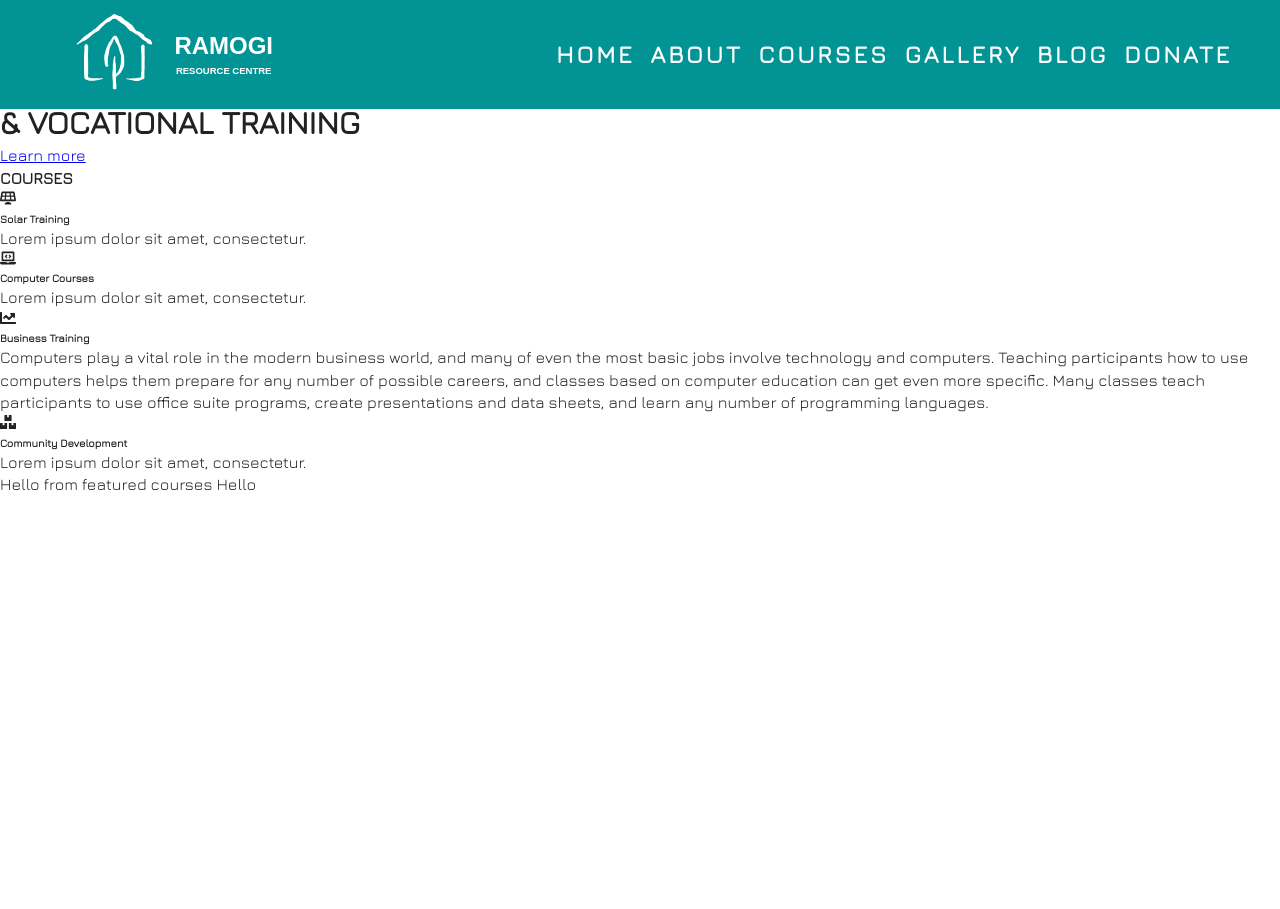
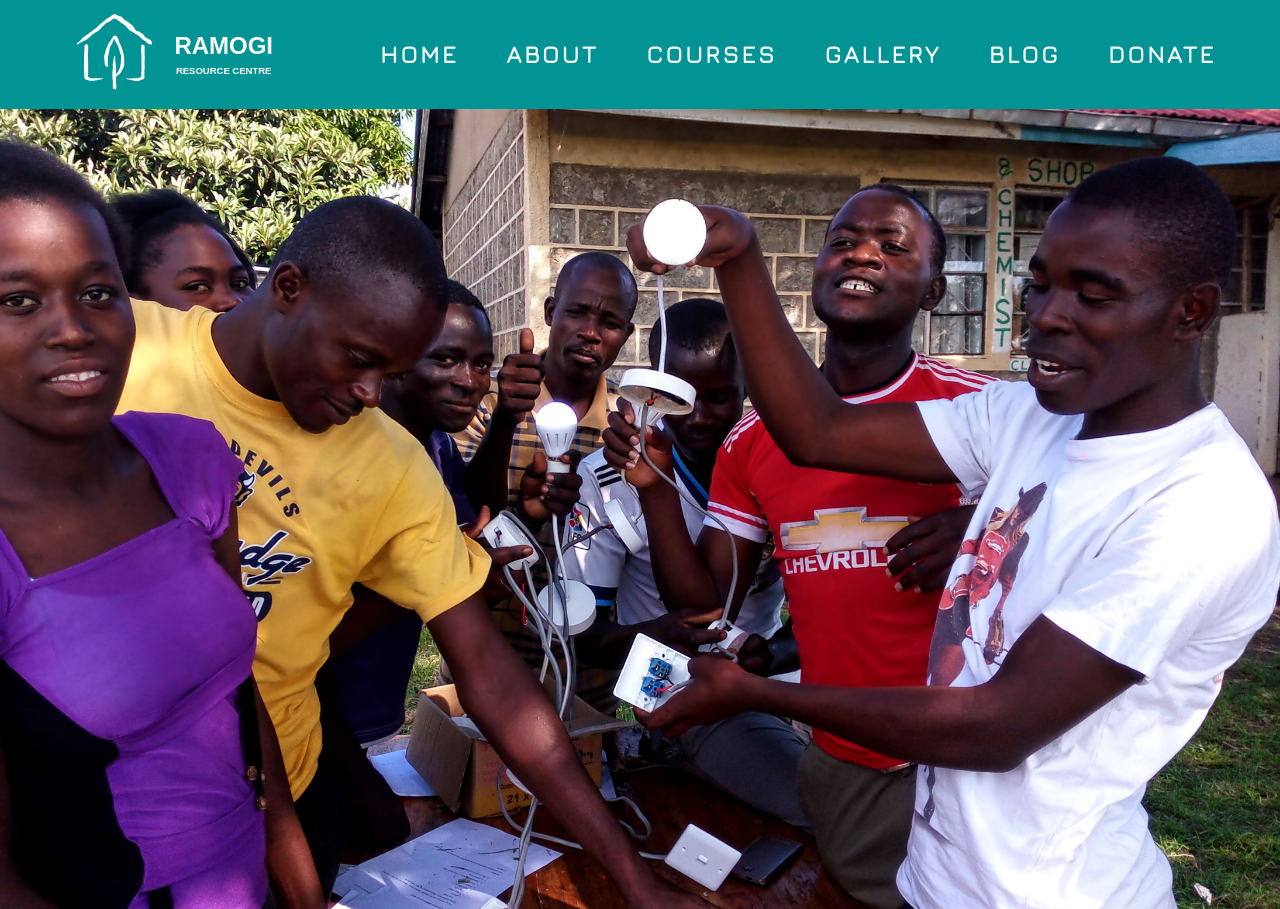
Before and after one commit to Ramogi/rrc, a React (Create React App) app: page / in a window 1280 px wide. Before the commit the page ends 800 px from the top, so only its background shows below. Built offline with nearby package versions, Linux system fonts and the light colour scheme.

Commit message:
fixes css on hero image

```diff
--- a/src/css/App.css
+++ b/src/css/App.css
@@ -20,7 +20,6 @@
 /* globals */
 
 body {
-  padding-top: 10px;
   color: var(--mainBlack);
   background: var(--mainWhite);
   font-family: 'Jura', sans-serif;
@@ -31,13 +30,13 @@ body {
 
 /* Navbar */
 .navbar-container {
-  position: fixed;
+  position: sticky;
   top: 0;
   left: 0;
   width: 100%;
   padding: 0.75rem 2rem;
   background: var(--bgBlue);
-
+  z-index: 1;
 }
 
 /* Logo & Hamburger Menu */
@@ -88,7 +87,7 @@ body {
 }
 
 .show-nav {
-  height: 200px;
+  height: auto;
 }
 
 @media screen and (min-width: 768px){
@@ -133,6 +132,10 @@ body {
     font-weight: bold;
   }
 
+  .nav-links a {
+    margin: 0 1rem;
+  }
+
   @media screen and (min-width: 1025px) {
 
   .menu-center {
@@ -145,8 +148,26 @@ body {
     font-size: 1.5rem;
     font-weight: bold;
   }
+
+  .nav-links a {
+    margin: 0 1.5rem;
+  }
 }
 
 }
 
 /* Navbar End */
+
+/* Header Hero */
+
+.defaultHero {
+  width: 100%;
+  min-height: 100vh;
+  background: url("../images/hero_3.jpg") center/cover no-repeat;
+  display: flex;
+  align-items: center;
+  justify-content: center;
+  object-fit: contain;
+}
+
+/* End of HeaderHero */
--- a/src/pages/Home.js
+++ b/src/pages/Home.js
@@ -7,15 +7,7 @@ import FeaturedCourses from '../components/FeaturedCourses'
 export default function Home() {
     return (
         <>
-            <Hero>
-                <Banner title="SOLAR LEARNING" subtitle= "ENTREPRENEURSHIP" slug="&amp; VOCATIONAL TRAINING">
-                    <Link to="/pages/about" className="btn-primary">
-                        Learn more
-                    </Link>
-                </Banner>
-            </Hero>
-            <Services/>
-            <FeaturedCourses/>
+            <Hero/>
         </>
     );
 }
```
